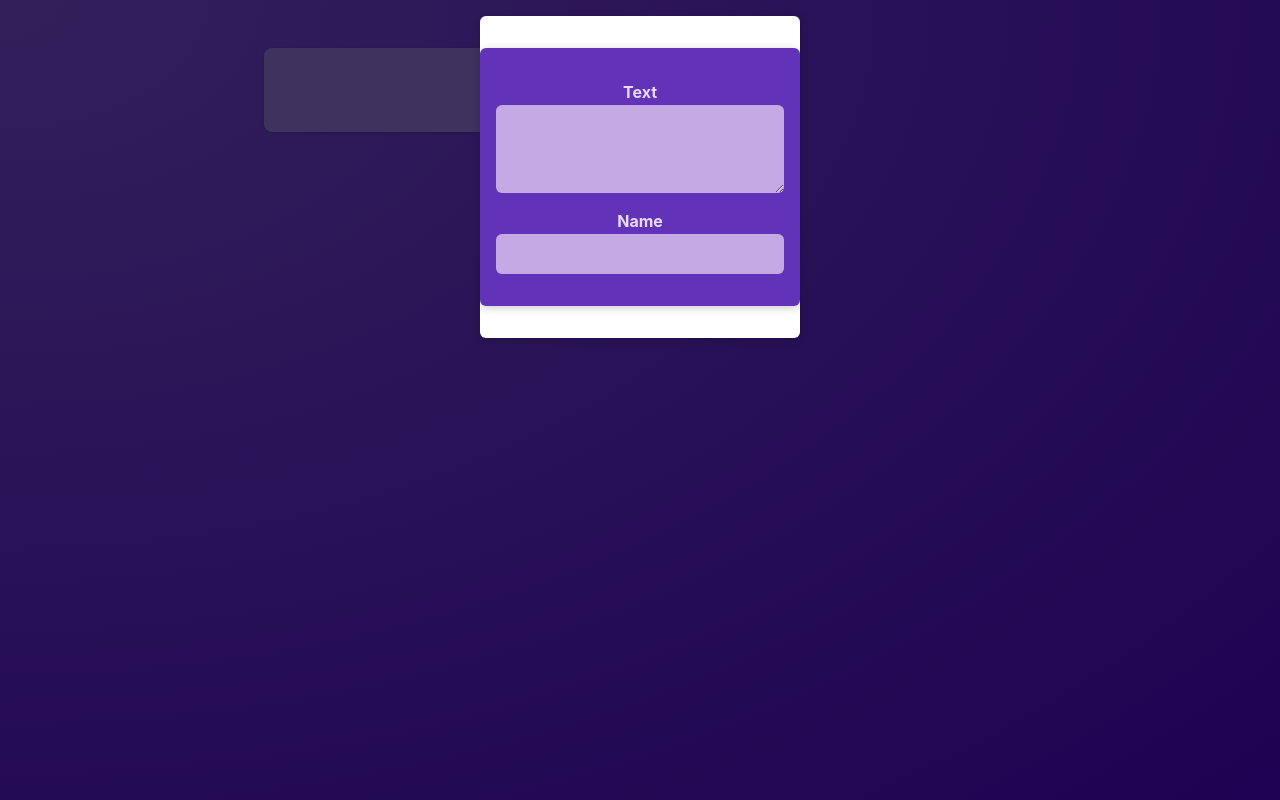
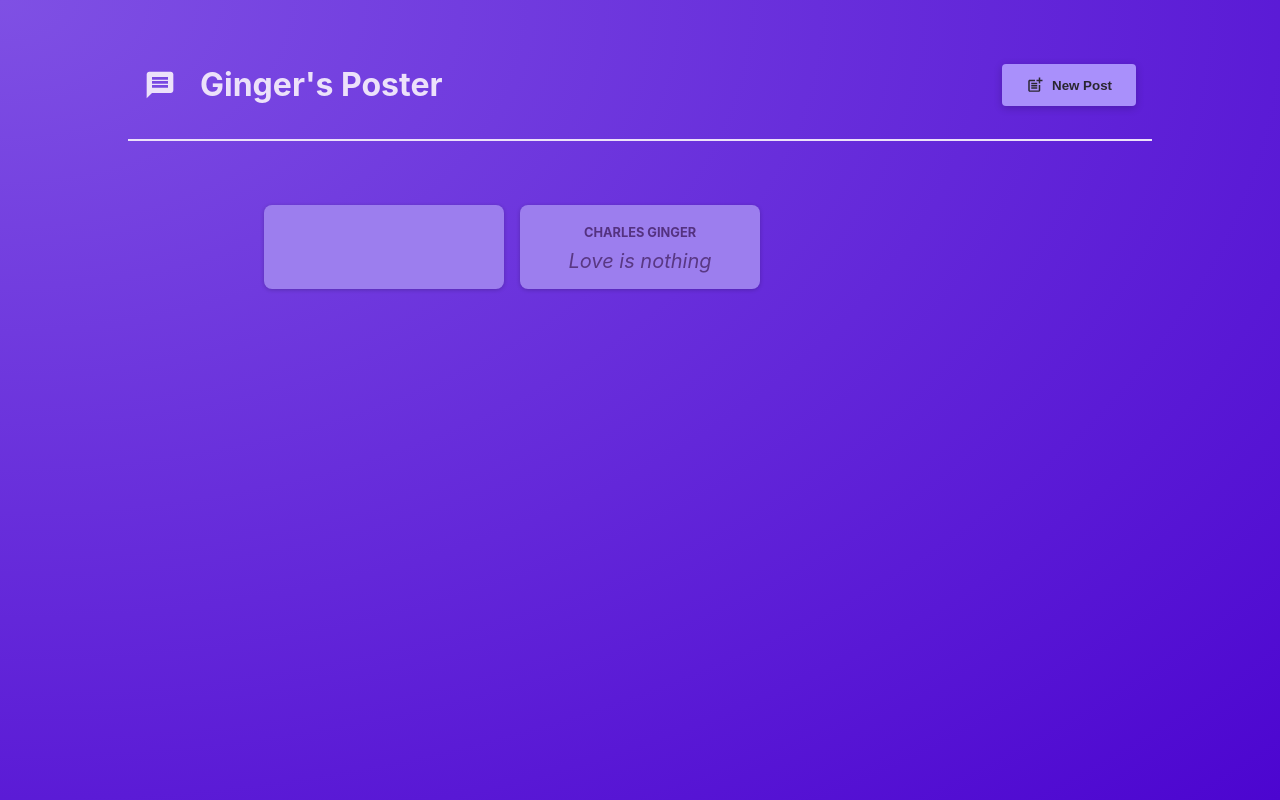
Before and after one commit to Charlie042/newProject, a React (Vite) app: page / in a window 1280 px wide. Built offline with nearby package versions, Linux system fonts and the light colour scheme.

Commit message:
Added submit functionality

```diff
--- a/src/App.jsx
+++ b/src/App.jsx
@@ -1,12 +1,23 @@
+import { useState } from "react";
 import PostList from "./components/PostList"
 import Newpost from "./components/Newpost";
+import MainHeader from "./components/MainHeader";
 
 function App() {
-  return(
-    <main>
-      <PostList/>
-    </main>
-  )
+   const [isVisble, setIsVisble] = useState(false);
+
+    function handleVisble() {
+      setIsVisble(!isVisble);
+    }
+
+  return (
+    <>
+    <MainHeader onCreatePost={handleVisble}/>
+      <main>
+        <PostList isPosting={isVisble} handleVisble={handleVisble} />
+      </main>
+    </>
+  );
 }
 
 export default App;
--- a/src/components/MainHeader.jsx
+++ b/src/components/MainHeader.jsx
@@ -7,7 +7,7 @@ function MainHeader({ onCreatePost }) {
     <header className={classes.header}>
       <h1 className={classes.logo}>
         <MdMessage />
-        React Poster
+        Ginger's Poster
       </h1>
       <p>
         <button className={classes.button} onClick={onCreatePost}>
--- /dev/null
+++ b/src/components/MainHeader.module.css
@@ -0,0 +1,36 @@
+.header {
+    /* padding: 2rem 10%; */
+    margin: 2rem 10%;
+    padding: 1rem;
+    text-align: center;
+    display: flex;
+    justify-content: space-between;
+    align-items: center;
+    border-bottom: 2px solid #ece1fa;
+}
+
+.logo {
+    font-size: 2rem;
+    display: flex;
+    gap: 1.5rem;
+    align-items: center;
+    color: #ece1fa;
+}
+
+.button {
+    display: inline-flex;
+    align-items: center;
+    gap: 0.5rem;
+    padding: 0.75rem 1.5rem;
+    background-color: #a990fb;
+    color: #2a2630;
+    border: none;
+    border-radius: 4px;
+    box-shadow: 0 2px 8px rgba(0, 0, 0, 0.2);
+    cursor: pointer;
+    font-weight: bold;
+}
+
+.button:hover {
+    background-color: #8c6cf7;
+}
--- a/src/components/NewPost.module.css
+++ b/src/components/NewPost.module.css
@@ -2,7 +2,6 @@
     background-color: #6233b9;
     padding: 1rem;
     width: 20rem;
-    margin: 2rem auto;
     border-radius: 6px;
     box-shadow: 0 2px 8px rgba(0, 0, 0, 0.2);
 }
--- a/src/components/Newpost.jsx
+++ b/src/components/Newpost.jsx
@@ -2,20 +2,25 @@ import { useState } from "react";
 import styles from "./NewPost.module.css";
 
 
-function Newpost(props) {
+function Newpost({change,author,cancel}) {
   return (
-    <>
+
       <form className={styles.form}>
         <p>
           <label htmlFor="body">Text</label>
-          <textarea id="body" required rows={3} onChange={props.change} />
+          <textarea id="body" required rows={3} onChange={change} />
         </p>
         <p>
           <label htmlFor="name">Name</label>
-          <input type="text" id="name" required onChange={props.author} />
+          <input type="text" id="name" required onChange={author} />
+        </p>
+
+        <p className = {styles.actions}>
+          <button onClick={cancel}>Cancel</button>
+          <button>Submit</button>
         </p>
       </form>
-    </>
+
   );
 }
 
--- a/src/components/PostList.jsx
+++ b/src/components/PostList.jsx
@@ -4,10 +4,9 @@ import Newpost from "./Newpost";
 import Modal from "./Modal";
 import styles from "./PostList.module.css";
 
-function PostList() {
+function PostList({isPosting, handleVisble}) {
   const [text, setText] = useState("");
   const [author, setAuthor] = useState("");
-  const [isVisble, setIsVisble] = useState(true);
 
   function changeHandler(event) {
     setText(event.target.value);
@@ -15,14 +14,11 @@ function PostList() {
   function changeAuthor(event) {
     setAuthor(event.target.value);
   }
-  function handleVisble() {
-    setIsVisble(!isVisble);
-  }
   return (
     <>
-      {isVisble && (
+      {isPosting && (
         <Modal onClose={handleVisble}>
-          <Newpost change={changeHandler} author={changeAuthor} />
+          <Newpost change={changeHandler} author={changeAuthor} cancel={handleVisble}/>
         </Modal>
       )}
       <ul className={styles.posts}>
```
